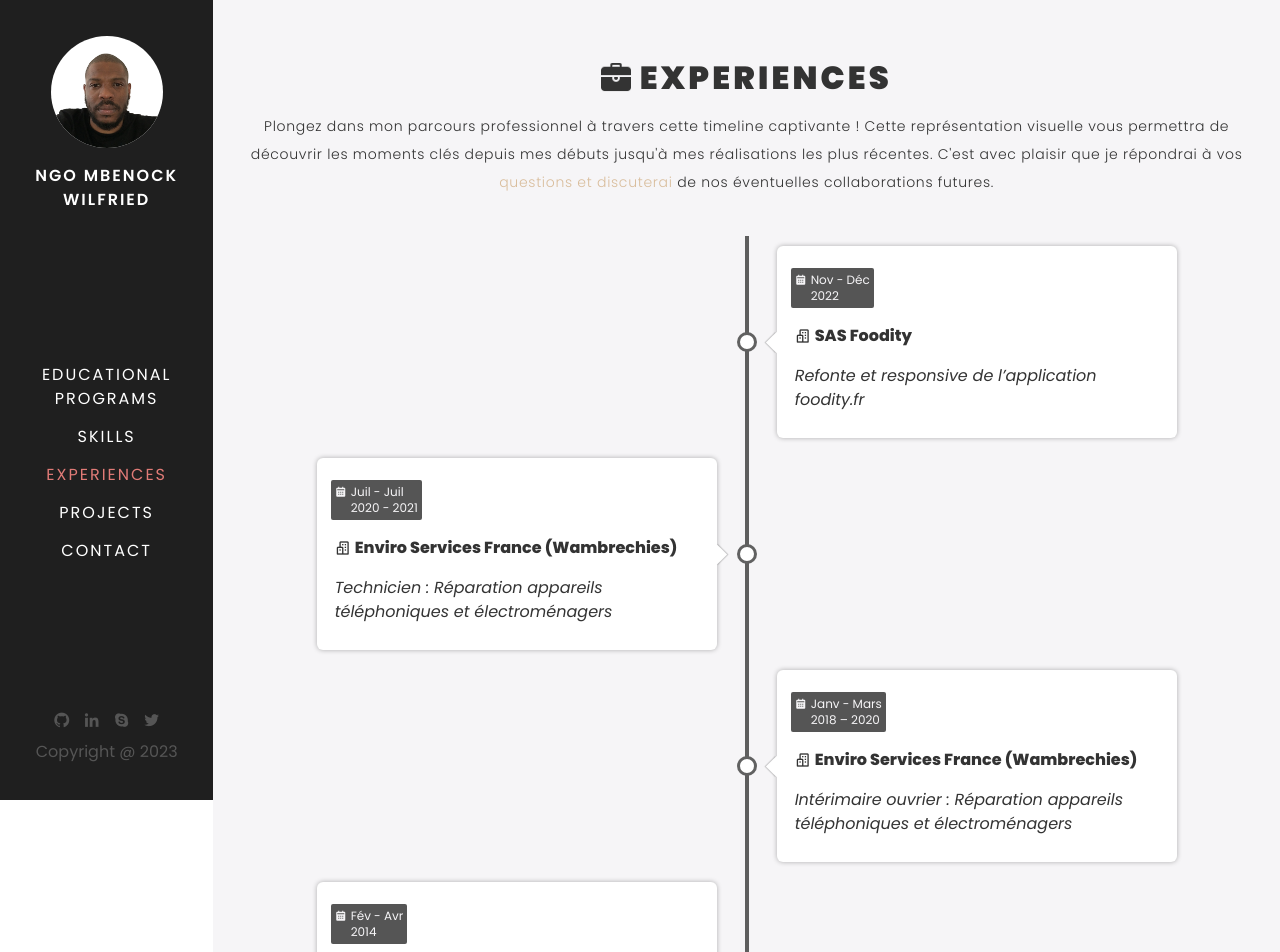
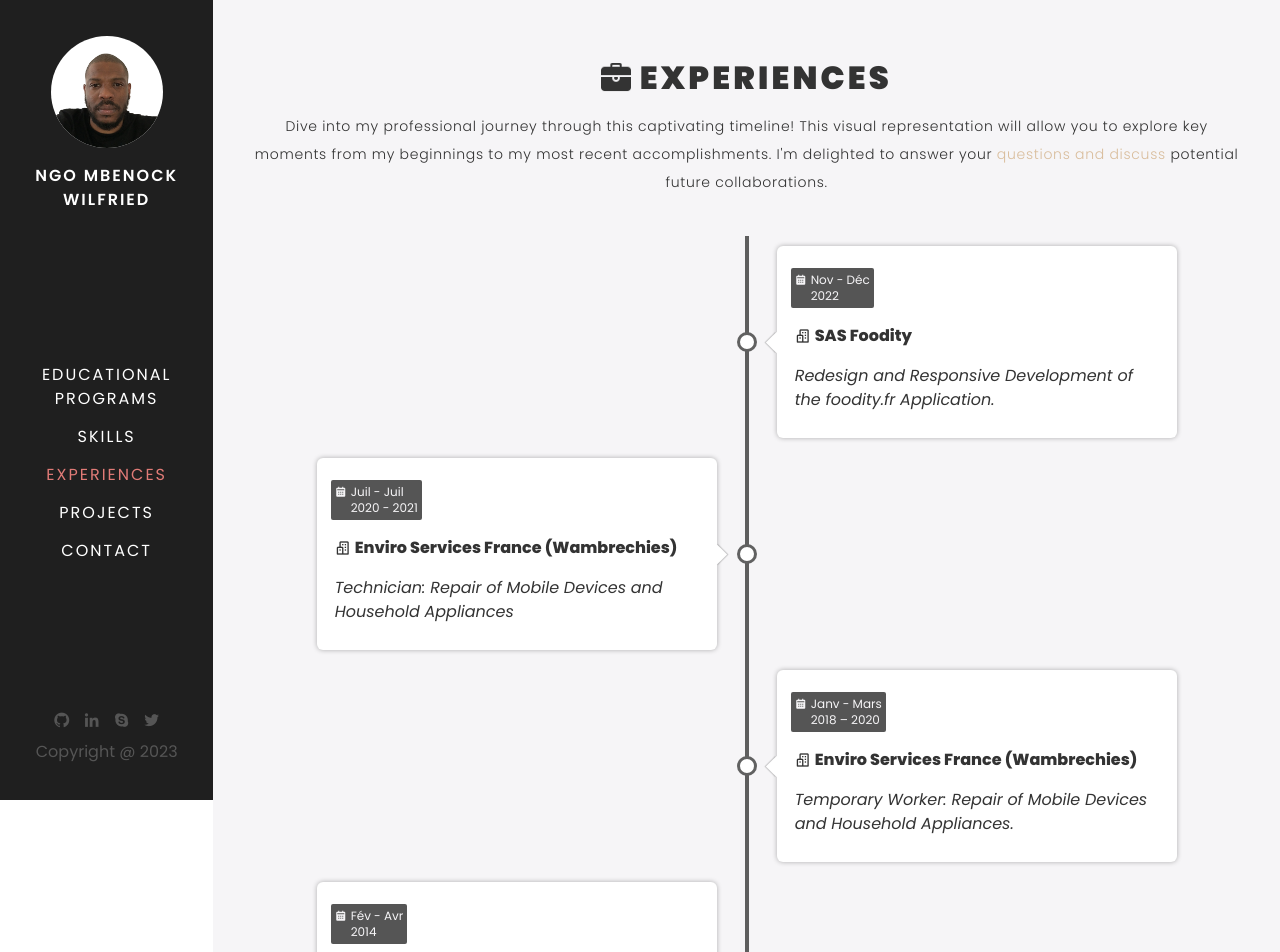
Before and after one commit to willl-8523/Portfolio, a React (Create React App) app: page /experiences in a window 1280 px wide. Shown: the top 952 px of the page. Built offline with nearby package versions, Linux system fonts and the light colour scheme.

Commit message:
Traduire en anglais la page experience

```diff
--- a/src/components/experiences/Experiences.component.jsx
+++ b/src/components/experiences/Experiences.component.jsx
@@ -19,15 +19,10 @@ const FormationsComponent = () => {
             Experiences
           </h1>
           <p className="leading-7 tracking-wider font-light text-sm">
-            Plongez dans mon parcours professionnel à travers cette timeline
-            captivante ! Cette représentation visuelle vous permettra de
-            découvrir les moments clés depuis mes débuts jusqu'à mes
-            réalisations les plus récentes. C'est avec plaisir que je répondrai
-            à vos{' '}
-            <Link to={'/contact'} className="text-link hover:underline">
-              questions et discuterai
-            </Link>{' '}
-            de nos éventuelles collaborations futures.
+            Dive into my professional journey through this captivating timeline!
+            This visual representation will allow you to explore key moments
+            from my beginnings to my most recent accomplishments. I'm delighted
+            to answer your <Link to={'/contact'} className="text-link hover:underline">questions and discuss</Link> potential future collaborations.
           </p>
           <div className="timeline-container">
             {experiencesData.map((data) => {
--- a/src/data/experiencesData.js
+++ b/src/data/experiencesData.js
@@ -5,7 +5,8 @@ const experiencesData = [
     fin: 'Déc',
     annee: '2022',
     label: 'SAS Foodity',
-    description: 'Refonte et responsive de l’application foodity.fr',
+    description:
+      'Redesign and Responsive Development of the foodity.fr Application.',
     icon: 'buildings',
   },
   {
@@ -15,7 +16,7 @@ const experiencesData = [
     annee: '2020 - 2021',
     label: 'Enviro Services France (Wambrechies)',
     description:
-      'Technicien : Réparation appareils téléphoniques et électroménagers',
+      'Technician: Repair of Mobile Devices and Household Appliances',
     icon: 'buildings',
   },
   {
@@ -25,7 +26,7 @@ const experiencesData = [
     annee: '2018 – 2020',
     label: 'Enviro Services France (Wambrechies)',
     description:
-      'Intérimaire ouvrier : Réparation appareils téléphoniques et électroménagers',
+      'Temporary Worker: Repair of Mobile Devices and Household Appliances.',
     icon: 'buildings',
   },
   {
@@ -35,7 +36,7 @@ const experiencesData = [
     annee: '2014',
     label: 'Silicon Salad (Lille)',
     description:
-      'Stagiaire Intégrateur HTML/CSS : Mise à jour de la partie Front-end de l’application web',
+      'HTML/CSS Integration Intern: Front-end Update of the Web Application.',
     icon: 'buildings',
   },
 ];
--- a/src/data/formationsData.js
+++ b/src/data/formationsData.js
@@ -57,7 +57,7 @@ const Data = [
     debut: 'Juil',
     fin: 'Sept',
     annee: '2021',
-    label: `JavaScript${':'} The ultimate training course`,
+    label: 'JavaScript : The ultimate training course',
     ecole: 'Udemy',
     lien: 'https://www.udemy.com/fr/',
     description: 'Learn JavaScript and Build an Application Using an API.',
--- a/src/pages/Competences.page.jsx
+++ b/src/pages/Competences.page.jsx
@@ -40,16 +40,15 @@ const Competences = () => {
               className="w-[5%] h-[5%] pb-0.5 inline-block"
               alt="graduation-cap-img"
             />{' '}
-            Compétences
+            Skills
           </h1>
           <p className="leading-7 tracking-wider font-light text-sm">
-            En tant que développeur web passionné, je suis prêt à relever de
-            défis en réalisant des interfaces modernes, et esthétiquement
-            attrayantes, tout en garantissant une expérience utilisateur fluide.
-            De plus, je suis également prêt à concevoir et développer des
-            applications web complètes (maquette, front-end et back-end),
-            évolutives et adaptées aux besoins spécifiques. Découvrez mon pannel
-            de compétences en développement web.
+            As a passionate web developer, I am eager to take on challenges by
+            creating modern and aesthetically appealing interfaces while
+            ensuring a seamless user experience. Additionally, I am prepared to
+            design and develop complete web applications (from wireframing to
+            front-end and back-end) that are scalable and tailored to specific
+            needs. Discover my skillset in web development.
           </p>
         </div>
         <div className="w-full px-2 mt-9">
@@ -71,19 +70,19 @@ const Competences = () => {
                 name="base_de_donnees"
                 activeButton={activeButton}
                 onClick={handleClick}
-                label="Base de données"
+                label="Database"
               />
               <ButtonNav
                 name="gestion_projet"
                 activeButton={activeButton}
                 onClick={handleClick}
-                label="Gestion de projet"
+                label="Project Management"
               />
               <ButtonNav
                 name="maquettage"
                 activeButton={activeButton}
                 onClick={handleClick}
-                label="Maquettage"
+                label="Design"
               />
             </ul>
           </nav>
```
